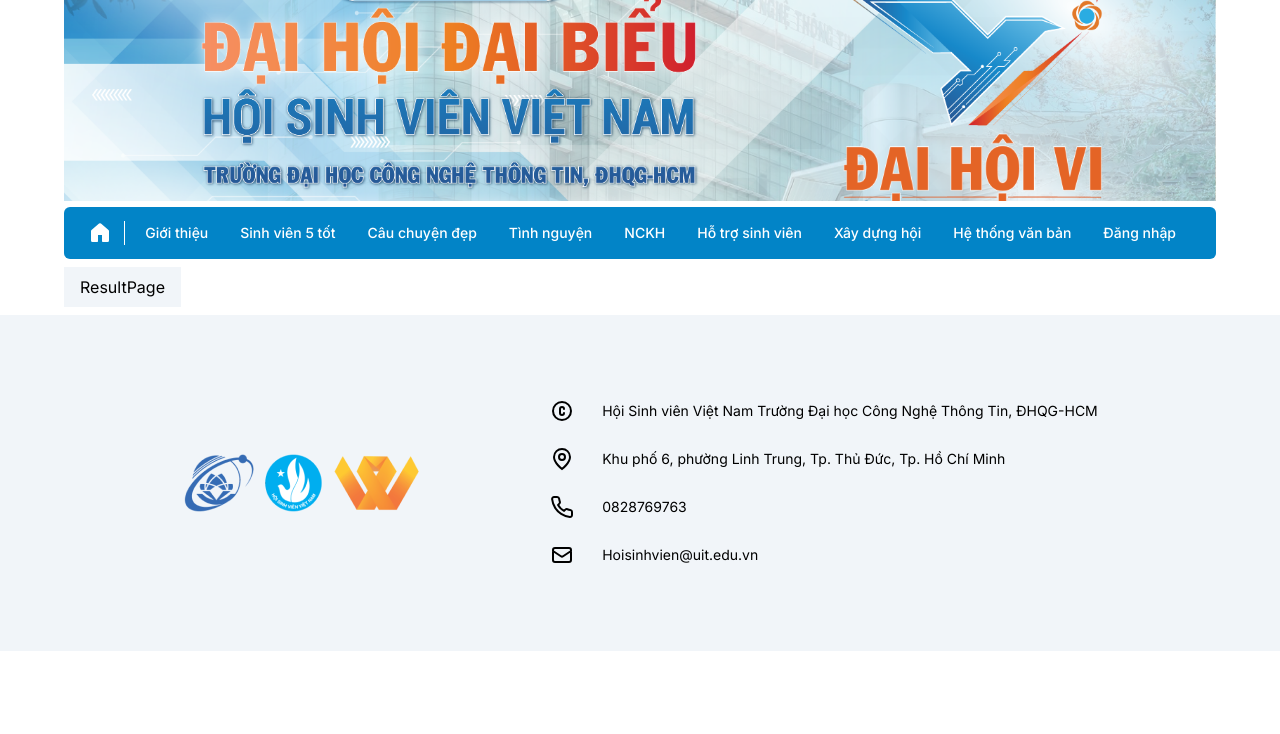
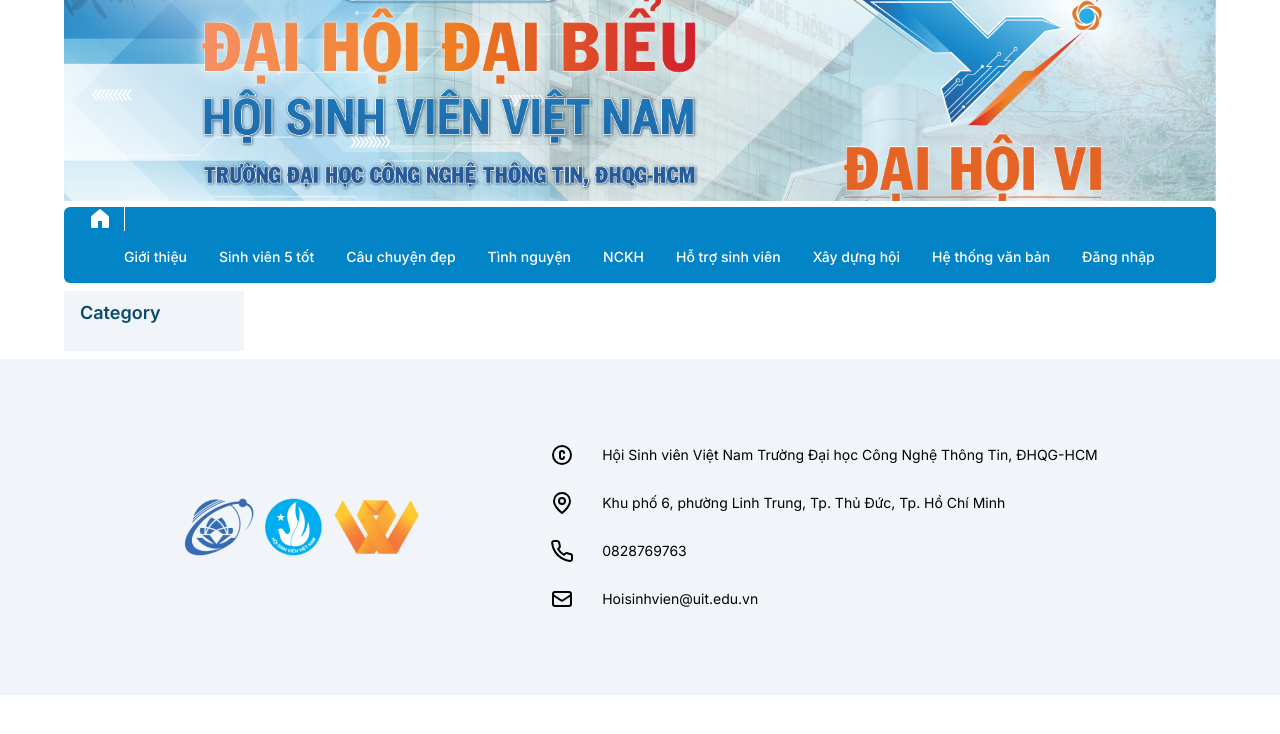
Before and after one commit to WDS-MHX/HSV_Web, a Next.js app: page /tim-kiem in a window 1280 px wide. Shown: the top 734 px of the page. Built offline with nearby package versions, Linux system fonts and the light colour scheme.

Commit message:
feat: update responsive navbar

```diff
--- a/src/components/Navbar.tsx
+++ b/src/components/Navbar.tsx
@@ -5,12 +5,13 @@
 import { GoHomeFill } from 'react-icons/go'
 import { FaUser } from 'react-icons/fa'
 import { FaBars, FaTimes } from 'react-icons/fa'
-import { useState, useEffect } from 'react'
+import { useState, useEffect, useRef } from 'react'
 
 import { PATH_NAME } from '@/configs/pathName'
 
 const Navbar = () => {
   const pathname = usePathname()
+  const navbarRef = useRef<HTMLDivElement>(null)
 
   const [isLoggin, setIsLoggin] = useState<boolean>(false)
   const [isMenuOpen, setIsMenuOpen] = useState<boolean>(false)
@@ -23,8 +24,23 @@
     setIsMenuOpen(false)
   }, [pathname])
 
+  useEffect(() => {
+    const handleClickOutside = (event: MouseEvent) => {
+      if (navbarRef.current && !navbarRef.current.contains(event.target as Node)) {
+        setIsMenuOpen(false)
+      }
+    }
+
+    document.addEventListener('mousedown', handleClickOutside)
+    return () => {
+      document.removeEventListener('mousedown', handleClickOutside)
+    }
+  }, [])
+
   return (
-    <nav className='rounded-md bg-sky-600 px-6 mt-1.5'>
+    <>
+      {isMenuOpen && <div className='fixed inset-0 bg-black opacity-20 z-40'></div>}
+      <nav ref={navbarRef} className='rounded-md bg-sky-600 px-6 mt-1.5 z-50'>
         <div className='max-w-screen-xl flex flex-wrap items-center justify-between mx-auto md:w-auto w-full'>
           <div className='flex items-center'>
             <Link
@@ -40,12 +56,32 @@
               onClick={toggleMenu}
               className='text-white p-4 rounded-md transition-colors duration-300 hover:bg-sky-700'
             >
-            {isMenuOpen ? <FaTimes /> : <FaBars />}
+              <FaBars />
             </button>
           </div>
 
-        <div className={`${isMenuOpen ? 'block' : 'hidden'} w-full md:block md:w-auto`}>
-          <ul className='text-sm flex flex-col md:p-0 mt-4 font-medium md:flex-row md:mt-0 md:border-0 md:items-center justify-center'>
+          <div
+            className={`nav-links ${isMenuOpen ? 'top-[0%]' : 'top-[-100%]'} transition-all duration-500 ease-in-out w-full md:static absolute bg-sky-600 md:min-h-fit min-h-[60vh] left-0 md:w-auto flex items-center px-5 z-50`}
+          >
+            <ul className='text-sm flex flex-col md:p-0 mt-4 font-medium md:flex-row md:mt-0 md:border-0 md:items-center justify-center w-full'>
+              <li className='md:hidden flex justify-between'>
+                <div className='flex items-center'>
+                  <Link
+                    href={PATH_NAME.HOME}
+                    className='text-2xl block text-white pr-3 border-r-[1px] border-white'
+                  >
+                    <GoHomeFill />
+                  </Link>
+                </div>
+                <div className='flex md:hidden'>
+                  <button
+                    onClick={toggleMenu}
+                    className='text-white p-4 rounded-md transition-colors duration-300 hover:bg-sky-700'
+                  >
+                    <FaTimes />
+                  </button>
+                </div>
+              </li>
               <li
                 className={
                   pathname == PATH_NAME.GIOI_THIEU ? 'bg-sky-700 text-secondary rounded-md' : ''
@@ -104,7 +140,9 @@
               </li>
               <li
                 className={
-                pathname == PATH_NAME.HO_TRO_SINH_VIEN ? 'bg-sky-700 text-secondary rounded-md' : ''
+                  pathname == PATH_NAME.HO_TRO_SINH_VIEN
+                    ? 'bg-sky-700 text-secondary rounded-md'
+                    : ''
                 }
               >
                 <Link
@@ -128,7 +166,9 @@
               </li>
               <li
                 className={
-                pathname == PATH_NAME.HE_THONG_VAN_BAN ? 'bg-sky-700 text-secondary rounded-md' : ''
+                  pathname == PATH_NAME.HE_THONG_VAN_BAN
+                    ? 'bg-sky-700 text-secondary rounded-md'
+                    : ''
                 }
               >
                 <Link
@@ -156,6 +196,7 @@
           </div>
         </div>
       </nav>
+    </>
   )
 }
 
--- a/src/components/shared/ResultPage.tsx
+++ b/src/components/shared/ResultPage.tsx
@@ -3,7 +3,19 @@
 const ResultPage = () => {
   return (
     <div className='flex'>
-      <div className='px-4 py-2 bg-background'>ResultPage</div>
+      <div className='px-4 py-2 bg-background w-[11.25rem] h-fit'>
+        <div className='text-sky-900 font-semibold text-lg'>Category</div>
+        <div className='py-2 text-secondary text-sm font-medium'>
+          <ul>
+            <li></li>
+            <li></li>
+            <li></li>
+            <li></li>
+            <li></li>
+            <li></li>
+          </ul>
+        </div>
+      </div>
     </div>
   )
 }
```
Lines whose indentation alone changed are shown as unchanged.
